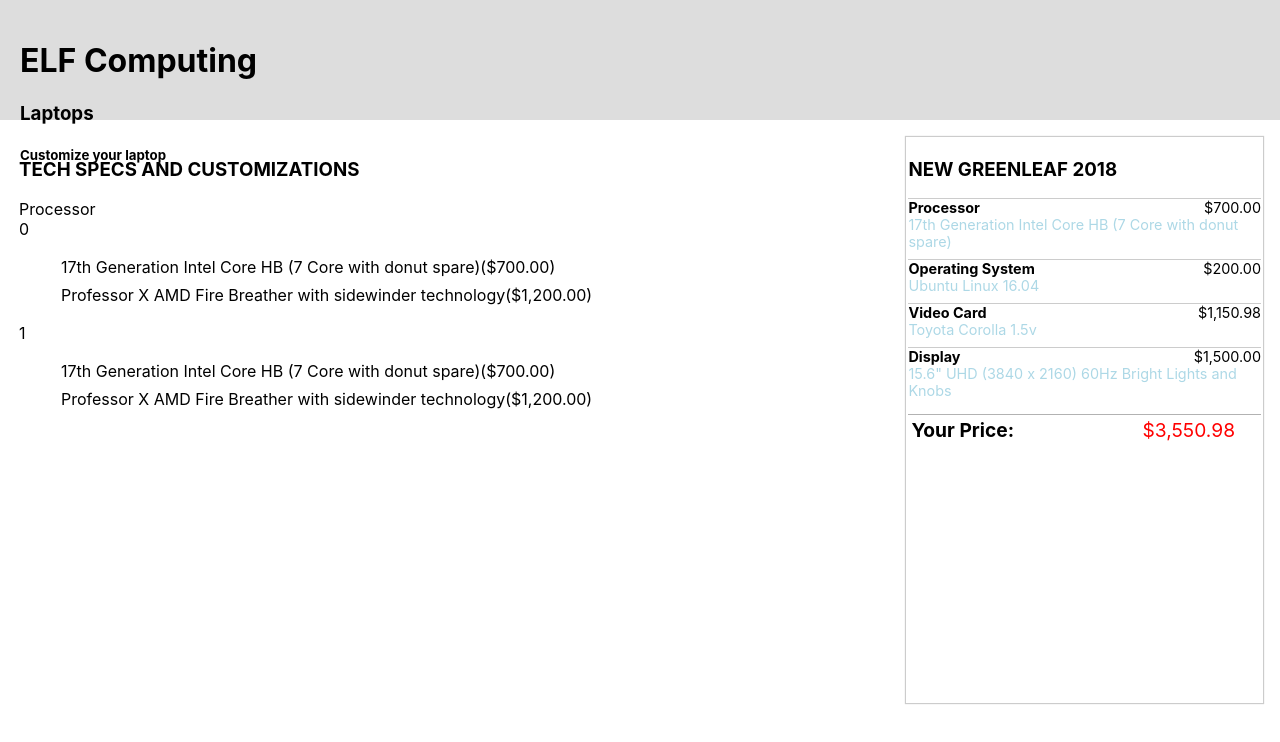
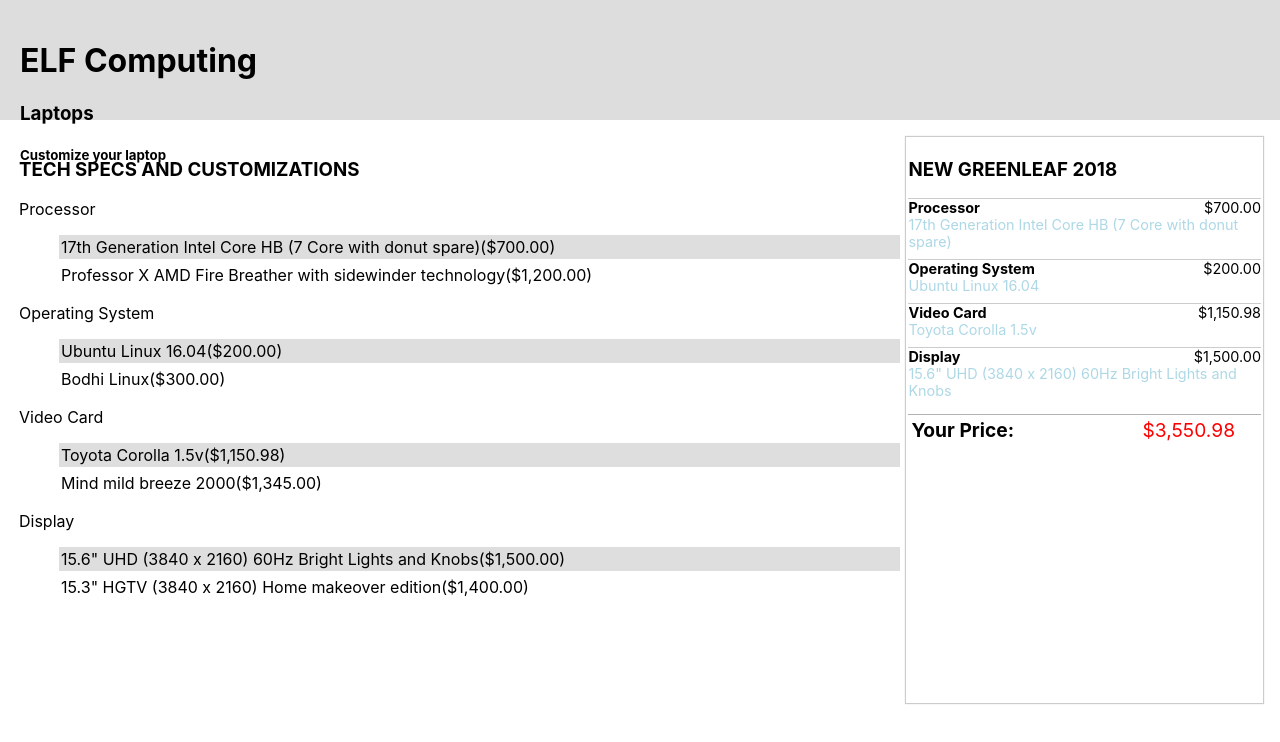
Before and after one commit to thinkful-ei-bee/joel-quonn-laptop-configuration, a React (Create React App) app: page / in a window 1280 px wide. Shown: the top 742 px of the page. Built offline with nearby package versions, Linux system fonts and the light colour scheme.

Commit message:
back to stub for share

```diff
--- a/src/App.js
+++ b/src/App.js
@@ -73,12 +73,12 @@
         <main>
           <section className="main__form">
             <h3>TECH SPECS AND CUSTOMIZATIONS</h3>
-            <SpecsProcessor
+            {/* <SpecsProcessor
               processors={this.props.features.Processor}
               selected={this.state.selected.Processor}
               handleUpdateProcessor={processor=>this.updateFeature(processor)}
-            />
-            {/* { features } */}
+            /> */}
+            { features }
           </section>
           <section className="main__summary">
             {/* <h3>NEW GREENLEAF 2018</h3> */}
--- a/src/component/SpecsProcessor/SpecsProcessor.js
+++ b/src/component/SpecsProcessor/SpecsProcessor.js
@@ -18,7 +18,7 @@
             <li key={index} className="feature__item">
               <div
                 className={featureClass}
-                onClick={e => this.props.handleUpdateProcessor('Processor', processor)}
+                onClick={e => this.props.handleUpdateProcessor(key, processor)}
               >
                 { processor.name }
                 ({ new Intl.NumberFormat('en-US', { style: 'currency', currency: 'USD'})
@@ -30,10 +30,9 @@
 
         return (
           <>
-            <div className="feature__name">{key}</div>
-            <ul className="feature__list">
+
               { processors }
-            </ul>
+
           </>
         )
 
@@ -44,7 +43,10 @@
     return (
       <>
         <div className="feature">Processor</div>
+        <div className="feature__name"></div>
+        <ul className="feature__list">
         { features }
+        </ul>
       </>
     )
   }
```
